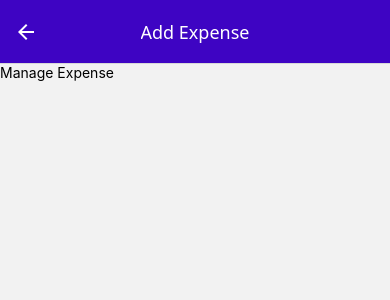
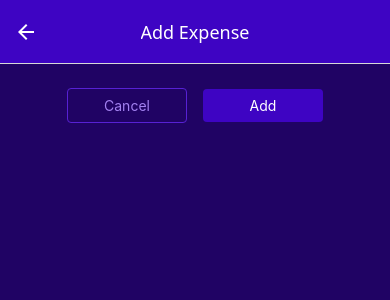
Before and after one commit to armanrajib/expense-tracker-app--react-native, a React Native app: screen /ManageExpense in a window 390 px wide. Shown: the top 300 px of the page. Built offline with nearby package versions, Linux system fonts and the light colour scheme.

Commit message:
Add delete & custom button, and Implement closing Modal programmatically

```diff
--- /dev/null
+++ b/components/ui/Button.js
@@ -0,0 +1,46 @@
+import { Pressable, StyleSheet, Text, View } from "react-native";
+import { globalStyles } from "../../constants/styles";
+
+function Button({ children, onPress, mode, style }) {
+  return (
+    <View style={style}>
+      <Pressable
+        onPress={onPress}
+        style={({ pressed }) => pressed && styles.pressed}
+      >
+        <View style={[styles.button, mode === "flat" && styles.flat]}>
+          <Text style={[styles.buttonText, mode === "flat" && styles.flatText]}>
+            {children}
+          </Text>
+        </View>
+      </Pressable>
+    </View>
+  );
+}
+
+const styles = StyleSheet.create({
+  button: {
+    borderRadius: 4,
+    padding: 8,
+    backgroundColor: globalStyles.colors.primary500,
+  },
+  flat: {
+    backgroundColor: "trasparent",
+    borderWidth: 1,
+    borderColor: globalStyles.colors.primary400,
+  },
+  buttonText: {
+    color: "white",
+    textAlign: "center",
+  },
+  flatText: {
+    color: globalStyles.colors.primary200,
+  },
+  pressed: {
+    opacity: 0.75,
+    backgroundColor: globalStyles.colors.primary100,
+    borderRadius: 4,
+  },
+});
+
+export default Button;
--- a/screens/ManageExpense.js
+++ b/screens/ManageExpense.js
@@ -1,5 +1,9 @@
 import { useLayoutEffect } from "react";
-import { Text, View } from "react-native";
+import { StyleSheet, View } from "react-native";
+
+import { globalStyles } from "../constants/styles";
+import IconButton from "../components/ui/IconButton";
+import Button from "../components/ui/Button";
 
 function ManageExpense({ route, navigation }) {
   const expenseId = route.params?.expenseId;
@@ -14,11 +18,65 @@
     [navigation, isEditing]
   );
 
+  function handleDeleteExpense() {
+    navigation.goBack();
+  }
+
+  function handleCancel() {
+    navigation.goBack();
+  }
+
+  function handleConfirm() {
+    navigation.goBack();
+  }
+
   return (
-    <View>
-      <Text>Manage Expense</Text>
+    <View style={styles.container}>
+      <View style={styles.buttonsContainer}>
+        <Button mode="flat" onPress={handleCancel} style={styles.button}>
+          Cancel
+        </Button>
+        <Button onPress={handleConfirm} style={styles.button}>
+          {isEditing ? "Update" : "Add"}
+        </Button>
+      </View>
+
+      {isEditing && (
+        <View style={styles.deleteContainer}>
+          <IconButton
+            name="trash"
+            size={36}
+            color={globalStyles.colors.error500}
+            onPress={handleDeleteExpense}
+          />
+        </View>
+      )}
     </View>
   );
 }
 
+const styles = StyleSheet.create({
+  container: {
+    flex: 1,
+    padding: 24,
+    backgroundColor: globalStyles.colors.primary800,
+  },
+  buttonsContainer: {
+    flexDirection: "row",
+    justifyContent: "center",
+    alignItems: "center",
+    gap: 16,
+  },
+  button: {
+    minWidth: 120,
+  },
+  deleteContainer: {
+    marginTop: 16,
+    paddingTop: 8,
+    borderTopWidth: 2,
+    borderTopColor: globalStyles.colors.primary200,
+    alignItems: "center",
+  },
+});
+
 export default ManageExpense;
```
